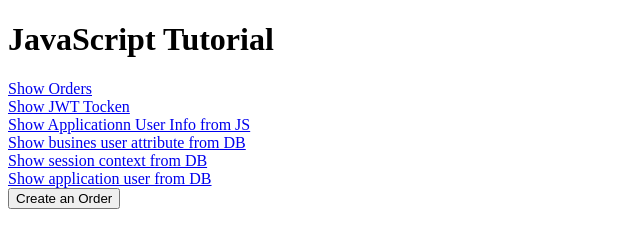
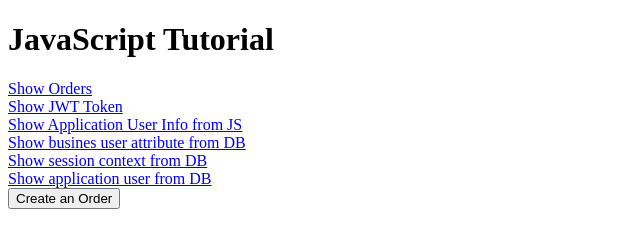
Before and after one commit to acheruvally/SampleApp, a website: page web/webapp/index.html in a window 1280 px wide. Shown: the full height of the page, 0-640 px from the left. Drawn offline with nearby package versions, Linux system fonts and the light colour scheme.

Commit message:
Index file additions

```diff
--- a/web/webapp/index.html
+++ b/web/webapp/index.html
@@ -62,9 +62,9 @@
 		<h1>JavaScript Tutorial</h1>
 		<a href="/core-js/displayOrders">Show Orders</a>
 		<br/>
-		<a href="/core-js/showJWTToken">Show JWT Tocken</a>
+		<a href="/core-js/showJWTToken">Show JWT Token</a>
 		<br/>
-		<a href="/core-js/showUserInfo">Show Applicationn User Info from JS</a>
+		<a href="/core-js/showUserInfo">Show Application User Info from JS</a>
 		<br/>
 		<a href="/core-js/showUserAttributesFromDB">Show busines user attribute from DB</a>
 		<br/>
```
